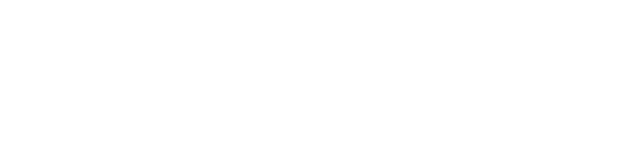
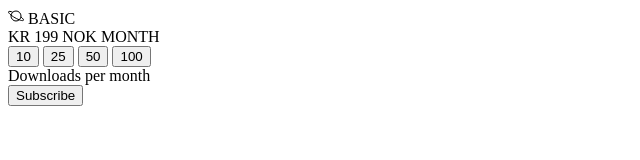
Before and after one commit to wwartick/ict-subscription-plan, a plain HTML site: page index.html in a window 1280 px wide. Shown: the whole page, without its empty margins (0-640 px from the left). Drawn offline with nearby package versions, Linux system fonts and the light colour scheme.

Commit message:
HTML skeleton

```diff
--- a/index.html
+++ b/index.html
@@ -7,6 +7,29 @@
     <title>Subscription Plan</title>
 </head>
 <body>
+    <div></div>
+    <div id="main-container">
+        <div id="plan-display-container">
+            <ion-icon name="planet-outline"></ion-icon>
+            <span id="plan-span">BASIC</span>
+        </div>
+        <div id="rate-container">
+            <span id="plan-lang"> KR</span>
+            <span id="plan-price"> 199</span>
+            <span id="currency-month">NOK MONTH</span>
+        </div>
+        <div id="download-container">
+            <div id="button-container">
+                <button class="download-button">10</button>
+                <button class="download-button">25</button>
+                <button class="download-button">50</button>
+                <button class="download-button">100</button>
+            </div>
+            <span>Downloads per month</span>
+        </div>
+        <button>Subscribe</button>
+    </div>
 
+    <script type="module" src="https://unpkg.com/ionicons@7.1.0/dist/ionicons/ionicons.esm.js"></script>
 </body>
 </html>
```
